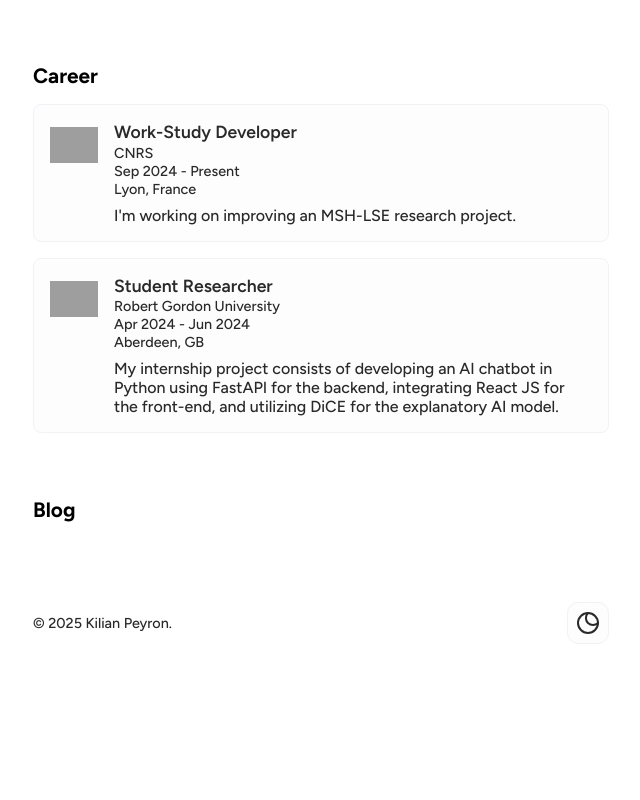
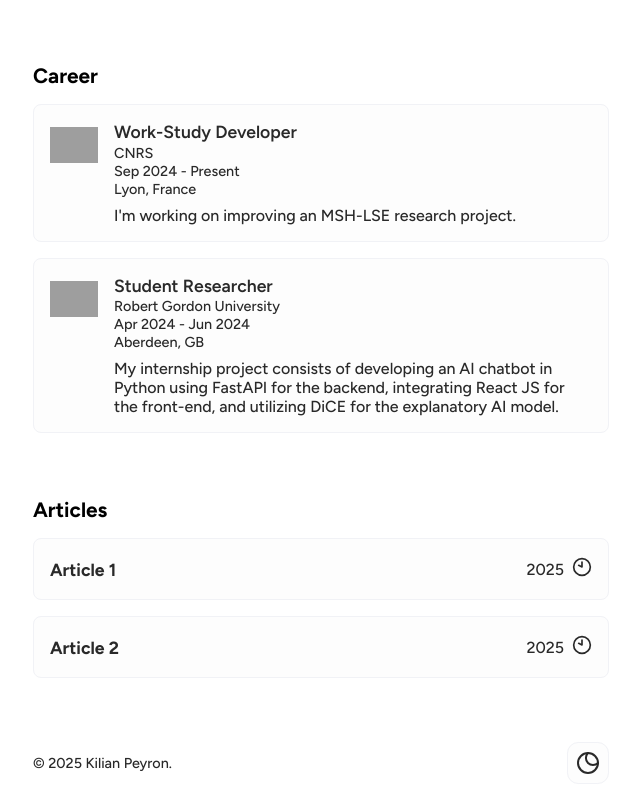
Before and after one commit to kikspey/portfolio, a Next.js app: page / in a window 1280 px wide. Shown: the part 903-1703 px from the top of the page, without its empty margins (319-959 px from the left). Before the commit the page ends 1563 px from the top, so only its background shows below. Built offline with nearby package versions, Linux system fonts and the light colour scheme; grey boxes are pictures that could not be loaded.

Commit message:
added Articles component

```diff
--- a/app/page.tsx
+++ b/app/page.tsx
@@ -5,16 +5,17 @@ import Section from "@/components/Section/Section";
 import Projects from "@/components/Section/Projects/Projects";
 import Career from "@/components/Section/Career/Career";
 import Footer from "@/components/Footer/Footer";
+import Articles from "@/components/Section/Articles/Articles";
 
 export default function Home() {
   return (
     <>
       <Navbar />
       <Section title="Hi, I'm Kilian Peyron" component={<Header />} />
-      <Section title="About" component={<About/>} />
+      <Section title="About" component={<About />} />
       <Section title="Projects" component={<Projects />} />
       <Section title="Career" component={<Career />} />
-      <Section title="Blog" />
+      <Section title="Articles" component={<Articles />} />
       <Footer />
     </>
   );
--- /dev/null
+++ b/components/Section/Articles/Article.tsx
@@ -0,0 +1,28 @@
+import { Clock10 } from "lucide-react";
+import {
+  ArticleContainer,
+  ArticleDate,
+  ArticleDateIcon,
+  ArticleTitle,
+} from "./Articles.styles";
+
+interface ArticleProps {
+  title: string;
+  date: string;
+}
+
+const Article = (props: ArticleProps) => {
+  return (
+    <ArticleContainer>
+      <ArticleTitle>{props.title}</ArticleTitle>
+      <ArticleDate>
+        {props.date}
+        <ArticleDateIcon>
+          <Clock10 width={20} />
+        </ArticleDateIcon>
+      </ArticleDate>
+    </ArticleContainer>
+  );
+};
+
+export default Article;
--- /dev/null
+++ b/components/Section/Articles/Articles.styles.ts
@@ -0,0 +1,54 @@
+"use client";
+
+import styled from "styled-components";
+
+export const ArticleDateIcon = styled.div`
+  svg {
+    margin-left: 0.5rem;
+  }
+`;
+
+export const ArticlesContainer = styled.div`
+  display: flex;
+  flex-direction: column;
+  width: 100%;
+`;
+
+export const ArticleContainer = styled.div`
+  display: flex;
+  align-items: center;
+  width: 100%;
+  padding: 1rem;
+  background: var(--foreground);
+  border: 1px solid var(--border);
+  border-radius: 0.5rem;
+  cursor: pointer;
+
+  &:not(:last-child) {
+    margin-bottom: 1rem;
+  }
+
+  &:active {
+    transform: scale(0.98);
+  }
+
+  &:hover {
+    ${ArticleDateIcon} {
+      svg {
+        transform: rotate(90deg);
+      }
+    }
+  }
+`;
+
+export const ArticleTitle = styled.h2`
+  font-size: 1.1rem;
+`;
+
+export const ArticleDate = styled.div`
+  display: flex;
+  align-items: center;
+  margin-left: auto;
+  font-size: 1rem;
+  color: var(--gray);
+`;
--- /dev/null
+++ b/components/Section/Articles/Articles.tsx
@@ -0,0 +1,13 @@
+import Article from "./Article";
+import { ArticlesContainer } from "./Articles.styles";
+
+const Articles = () => {
+  return (
+    <ArticlesContainer>
+        <Article title="Article 1" date="2025"/>
+        <Article title="Article 2" date="2025"/>
+    </ArticlesContainer>
+  );
+};
+
+export default Articles;
```
